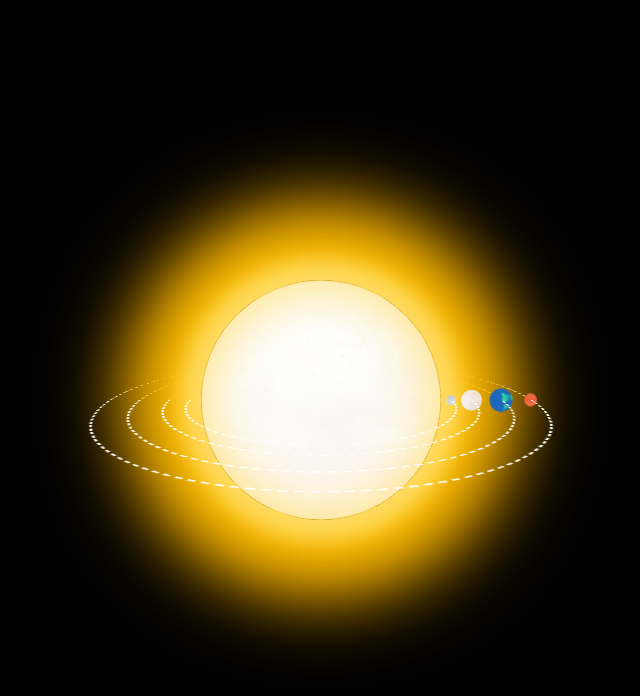
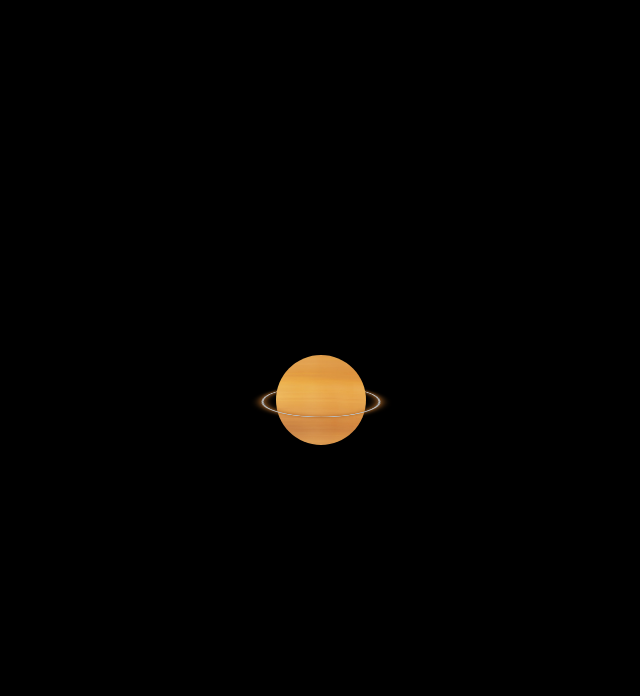
Before and after one commit to szlima/sistema-solar, a plain HTML site: page index.html in a window 1280 px wide. Shown: the whole page, without its empty margins (319-959 px from the left). Drawn offline with Linux system fonts and the light colour scheme.

Commit message:
Criação de Jupiter

```diff
--- a/index.html
+++ b/index.html
@@ -12,12 +12,13 @@
     <div id="universe">
         <div id="solar-system">
 
-            <div id="sun"></div>
+            <!-- <div id="sun"></div>
 
             <div id="mercury" class="planet"></div>
             <div id="venus" class="planet"></div>
             <div id="earth" class="planet"></div>
-            <div id="mars" class="planet"></div>
+            <div id="mars" class="planet"></div> -->
+            <div id="jupiter" class="planet"></div>
 
         </div>
     </div>
--- a/src/styles/index.css
+++ b/src/styles/index.css
@@ -154,3 +154,33 @@ body{
     width: 1.12rem;
     height: 1.12rem;
 }
+
+/* ------- jupiter settings ------- */
+
+#jupiter{
+    background: url("../images/jupiter.jpg");
+    background-size: cover;
+
+    width: 7.5rem;
+    height: 7.5rem;
+
+
+
+    transform: translate(-50%, -50%) rotateX(var(--inverted-system-angle));
+    border:0;
+}
+
+#jupiter::before{
+    content: "";
+    position: absolute;
+    top: 50%;
+    left: 50%;
+    transform: translate(-50%, -50%) rotateX(var(--system-angle));
+
+    width: 9.5rem;
+    height: 9.5rem;
+    border-radius: 50%;
+    border: .2rem solid var(--gray);
+    box-shadow: inset 0 0 .7rem 1px var(--brown),
+        0 0 .7rem 1px var(--brown);
+}
--- a/src/styles/variables.css
+++ b/src/styles/variables.css
@@ -8,4 +8,6 @@
     --yellow-04: #ffae00;
     --black: #000;
     --white: #fff;
+    --gray: #bbb;
+    --brown: #b86e29;
 }
```
Also changed, not shown: src/images/jupiter.jpg (added).
